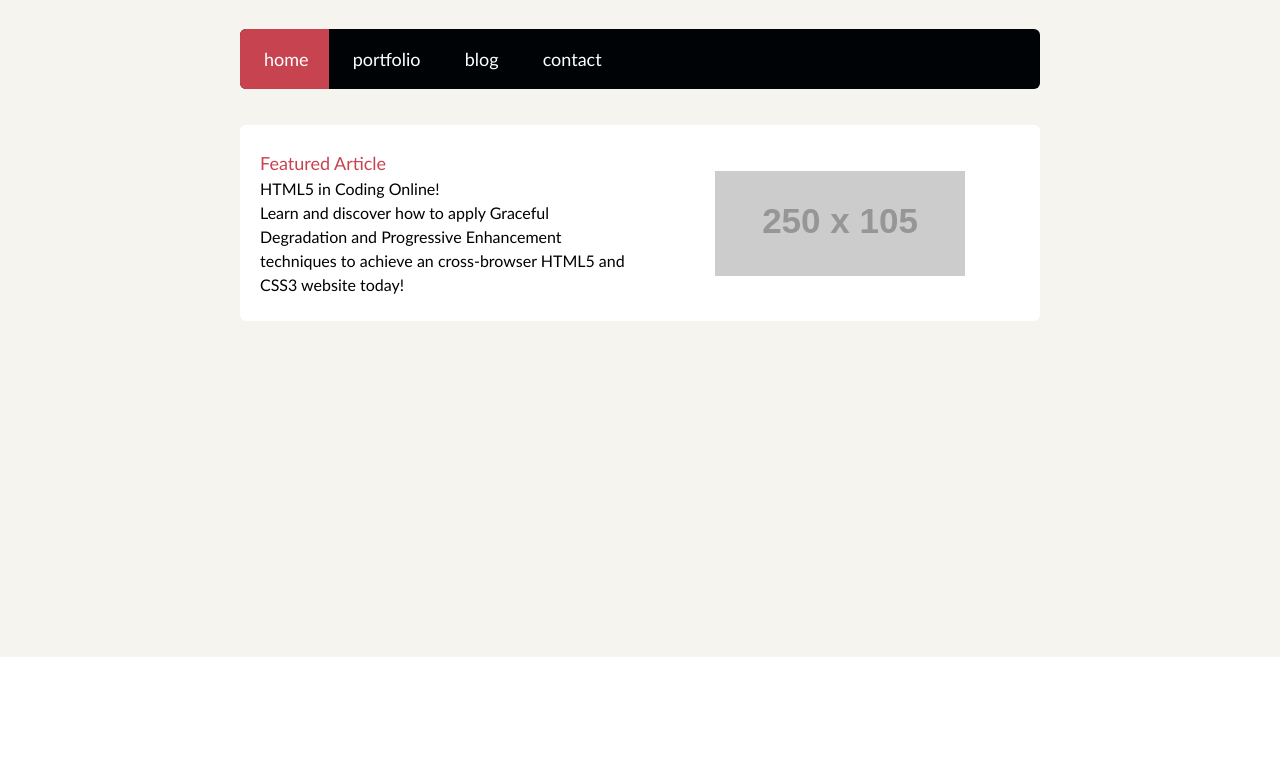
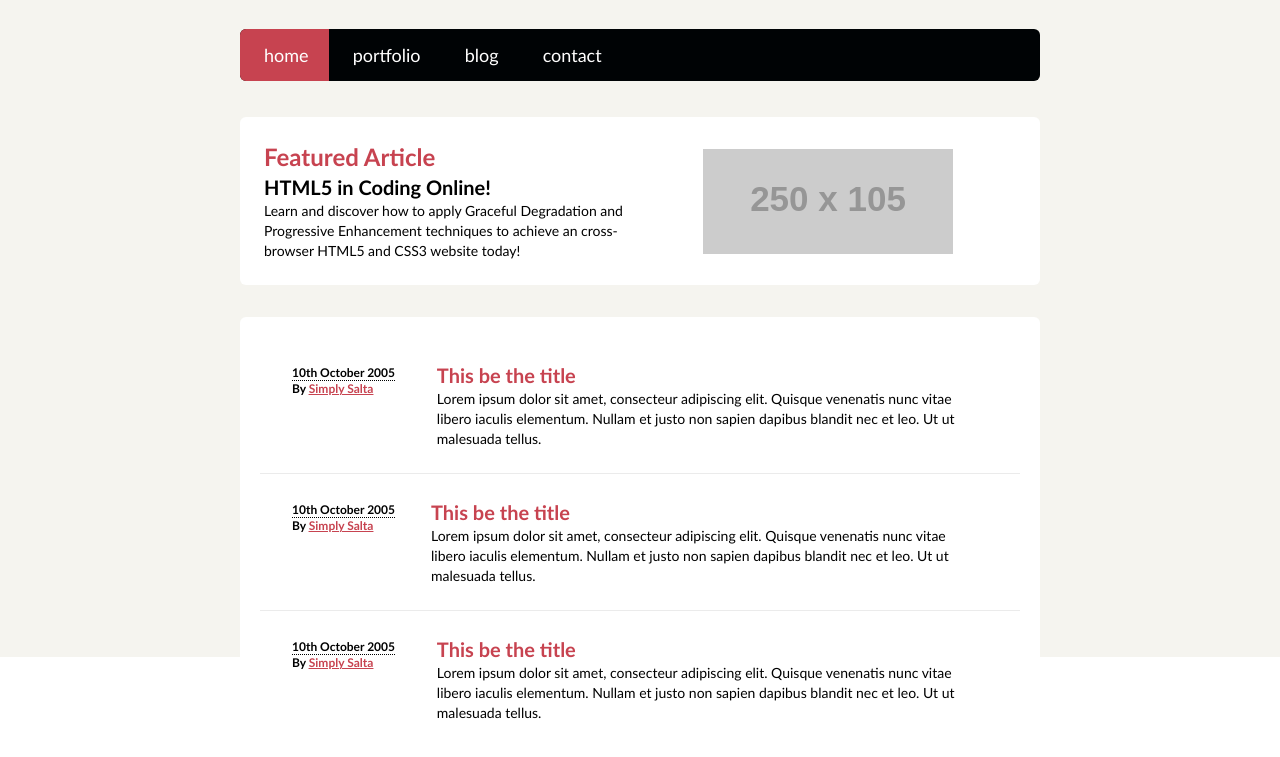
Before and after one commit to JMathiak/exercise-2-jsio, a plain HTML site: page index.html in a window 1280 px wide. Shown: the part 143-900 px from the top of the page. Before the commit the page ends 800 px from the top, so only its background shows below. Drawn offline with Linux system fonts and the light colour scheme; placeholder pictures from the web are drawn by us.

Commit message:
Added the dates section + started hover states. Font changes throughout

```diff
--- a/index.html
+++ b/index.html
@@ -15,21 +15,53 @@
         </header>
         <nav class=" bg-black w-800 rounded-md rounded-l-md mb-9" >
             <ul class="">
-            <li class="inline-block box-border  px-6 py-4 -mr-2 rounded-l-md text-white bg-primaryred text-lg "><a href="">home</a></li>
-            <li class="inline-block box-border px-6 py-4 -mr-2  text-white bg-black text-lg hover:bg-primaryred"><a href="">portfolio</a></li>
-            <li class="inline-block box-border px-6 py-4 -mr-2 text-white bg-black text-lg hover:bg-primaryred"><a href="">blog</a></li>
-            <li class="inline-block box-border  px-6 py-4 -mr-2 text-white bg-black text-lg hover:bg-primaryred"> <a href="">contact</a></li>
+            <li class="inline-block box-border  px-6 py-3 -mr-2 rounded-l-md text-white bg-primaryred text-lg "><a href="">home</a></li>
+            <li class="inline-block box-border px-6 py-3 -mr-2  text-white bg-black text-lg hover:bg-primaryred"><a href="">portfolio</a></li>
+            <li class="inline-block box-border px-6 py-3 -mr-2 text-white bg-black text-lg hover:bg-primaryred"><a href="">blog</a></li>
+            <li class="inline-block box-border  px-6 py-3 -mr-2 text-white bg-black text-lg hover:bg-primaryred"> <a href="">contact</a></li>
         </ul></nav>
-        <article class="w-800 bg-white box-border rounded-md flex">
-            <div class="pl-5 py-6 block w-3/6">
-                <h1 class="text-primaryred text-lg">Featured Article</h1>
-                <h2 class="text-base">HTML5 in Coding Online!</h2>
-                <p>Learn and discover how to apply Graceful Degradation and Progressive Enhancement techniques to achieve an cross-browser HTML5 and CSS3 website today!</p>
+        <article class="w-800 bg-white box-border rounded-md flex mb-8 p-6">
+            <div class=" block w-1/2 pr-2">
+                <h1 class="text-primaryred text-2xl font-bold">Featured Article</h1>
+                <h2 class="text-xl font-semibold">HTML5 in Coding Online!</h2>
+                <p class="text-sm font-medium">Learn and discover how to apply Graceful Degradation and Progressive Enhancement techniques to achieve an cross-browser HTML5 and CSS3 website today!</p>
             </div>
-            <picture class="flex justify-center items-center w-1/2">
+            <picture class="flex justify-center items-center w-1/2 ">
                 <img src="http://via.placeholder.com/250x105" alt="250 x 105 placeholder">
             </picture>
         </article>
+        <section class="w-800 rounded-md box-border bg-white py-5">
+            <div class=" pl-8 pt-6 pb-6 pr-10 border-b  border-gray flex mr-5 ml-5 group hover:bg-primaryred">
+                <div class="w-1/3  text-xs pt-1 ">
+                <time class="border-b border-dotted font-bold  whitespace-nowrap group-hover:text-white">10th October 2005</time>
+                <address class="not-italic font-bold">By <span class="text-primaryred underline group-hover:text-highlight"><a href="">Simply Salta</a></span></address>
+                </div>
+                <div class="ml-9">
+                    <h1 class="text-xl font-bold text-primaryred group-hover:text-highlight ">This be the title</h1>
+                    <p class="text-sm font-medium">Lorem ipsum dolor sit amet, consecteur adipiscing elit. Quisque venenatis nunc vitae libero iaculis elementum. Nullam et justo non sapien dapibus blandit nec et leo. Ut ut malesuada tellus.</p>
+                </div>
+            </div>
+            <div class="pt-6 pl-8 pb-6 pr-10 border-b border-gray flex mr-5 ml-5 group hover:bg-primaryred">
+                <div class="w- text-xs pt-1">
+                    <time class="border-b border-dotted font-bold  whitespace-nowrap group-hover:text-white">10th October 2005</time>
+                <address class="not-italic font-bold">By <span class="text-primaryred underline group-hover:text-highlight"><a href="">Simply Salta</a></span></address>
+                </div>
+                <div class="ml-9">
+                    <h1 class="text-xl font-bold text-primaryred group-hover:text-highlight ">This be the title</h1>
+                    <p class="text-sm font-medium">Lorem ipsum dolor sit amet, consecteur adipiscing elit. Quisque venenatis nunc vitae libero iaculis elementum. Nullam et justo non sapien dapibus blandit nec et leo. Ut ut malesuada tellus.</p>
+                </div>
+            </div>
+            <div class="pt-6 pb-5 pl-8 pr-10 flex mr-5 ml-5 group hover:bg-primaryred">
+                <div class="w-1/3 text-xs pt-1">
+                    <time class="border-b border-dotted font-bold  whitespace-nowrap group-hover:text-white">10th October 2005</time>
+                    <address class="not-italic font-bold">By <span class="text-primaryred underline group-hover:text-highlight"><a href="">Simply Salta</a></span></address>
+                </div>
+                <div class="ml-9">
+                    <h1 class="text-xl font-bold text-primaryred group-hover:text-highlight ">This be the title</h1>
+                    <p class="text-sm font-medium">Lorem ipsum dolor sit amet, consecteur adipiscing elit. Quisque venenatis nunc vitae libero iaculis elementum. Nullam et justo non sapien dapibus blandit nec et leo. Ut ut malesuada tellus.</p>
+                </div>
+            </div>
+        </section>
     </div>
 </body>
 </html>
```
Also changed, not shown: output.css.
